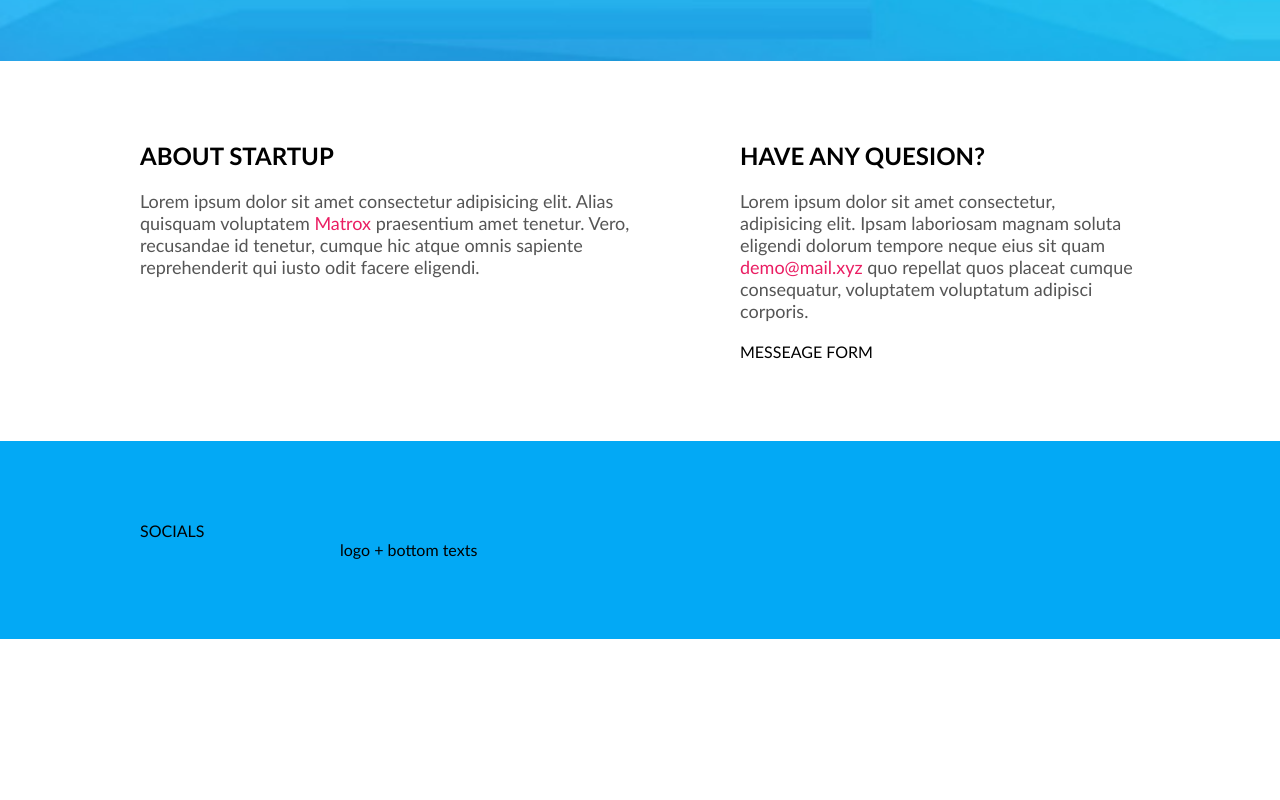
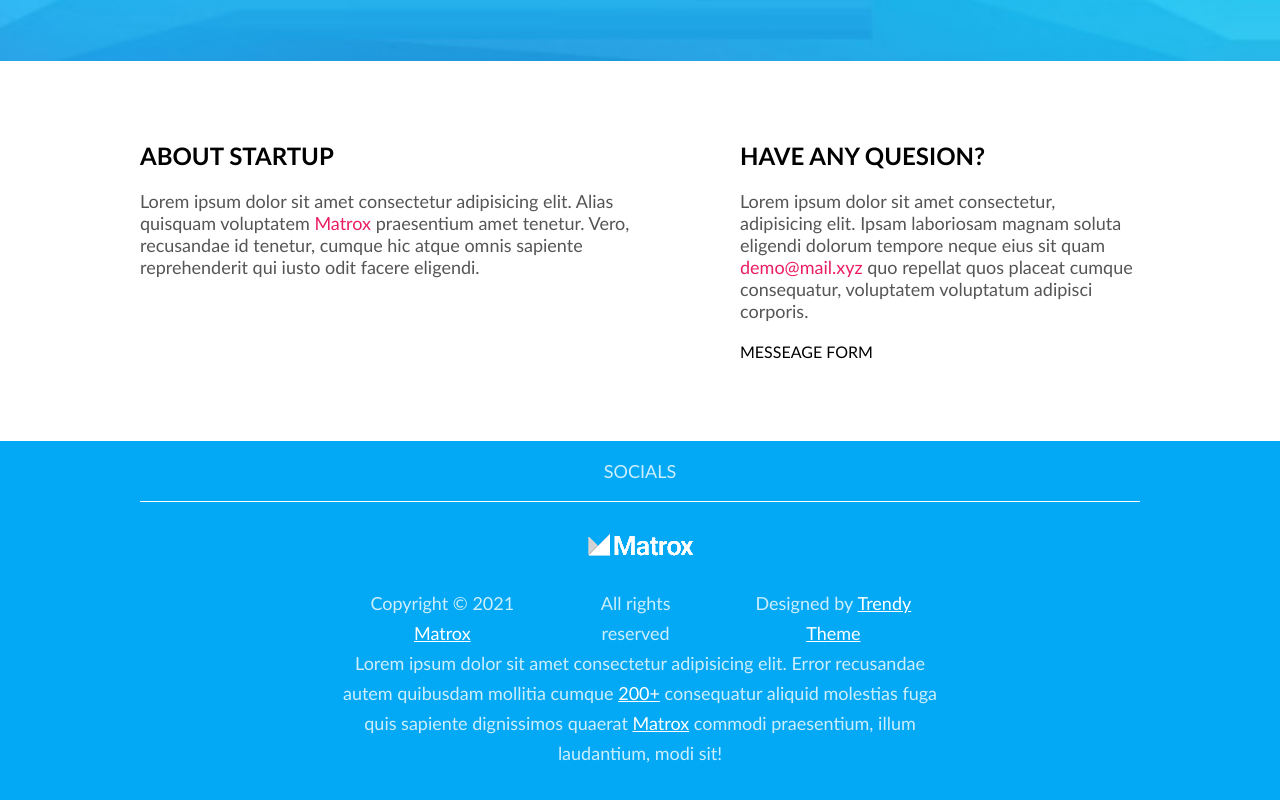
Before and after one commit to egidijusguobis/5-coming-soon, a website: page index.html in a window 1280 px wide. Shown: the part 739-1539 px from the top of the page. Before the commit the page ends 1378 px from the top, so only its background shows below. Drawn offline with Linux system fonts and the light colour scheme.

Commit message:
Initial footer

```diff
--- a/css/custom.css
+++ b/css/custom.css
@@ -104,3 +104,41 @@ main .section-description a:hover {
 }
 
 /* footer content */
+footer.container {
+    padding-top: 0;
+    text-align: center;
+    color: #fffc;
+    font-size: 18px;
+    line-height: 30px;
+}
+
+.socials {
+    padding: 15px 0;
+    border-bottom: 1px solid #fff;
+}
+
+.footer-logo {
+    margin: 30px 0;
+
+}
+.footer-trio {
+    display: flex;
+    justify-content: center;
+    gap: 0 20px;
+
+}
+.footer-trio > .item {
+
+}
+.footer-description {
+
+}
+footer a {
+    color: #fff;
+}
+
+@media (max-width: 640px) {
+    .footer-trio {
+        flex-direction: column;
+    }
+}
--- a/index.html
+++ b/index.html
@@ -67,11 +67,17 @@
     </main>
 
     <footer class="bg-primary container">
-        <div class="row">
+        <div class="row socials">
             SOCIALS
         </div>
         <div class="small-row">
-            logo + bottom texts
+            <img src="./img/footer-logo.png" alt="Logo" class="footer-logo">
+            <div class="footer-trio">
+                <div class="item">Copyright &copy; 2021 <a href="#">Matrox</a></div>
+                <div class="item">All rights reserved</div>
+                <div class="item">Designed by <a href="#" target="_blank">Trendy Theme</a></div>
+            </div>
+            <p class="footer-description">Lorem ipsum dolor sit amet consectetur adipisicing elit. Error recusandae autem quibusdam mollitia cumque <a href="#">200+</a> consequatur aliquid molestias fuga quis sapiente dignissimos quaerat <a href="#">Matrox</a> commodi praesentium, illum laudantium, modi sit!</p>
         </div>
     </footer>
 
```
Also changed, not shown: img/footer-logo.png (added).
